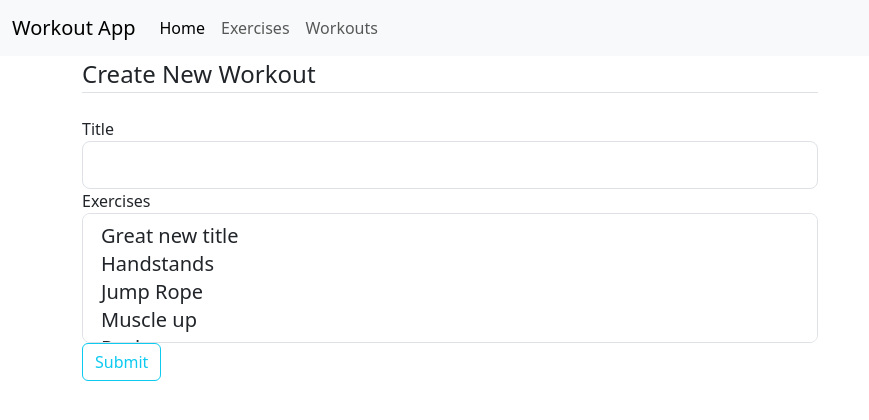
After one commit to vnikki13/workoutApp, a Flask app: page /workout/new in a window 1280 px wide. The commit adds this page. Shown: the top 420 px of the page, without its empty margins (0-869 px from the left). Run offline with Flask 3, Linux system fonts and the light colour scheme.

Commit message:
Add CRUD operations for workouts

```diff
--- a/workout_app/forms.py
+++ b/workout_app/forms.py
@@ -1,5 +1,5 @@
 from flask_wtf import FlaskForm
-from wtforms import StringField, SubmitField
+from wtforms import StringField, SubmitField, SelectMultipleField
 from wtforms.validators import DataRequired
 
 class ExerciseForm(FlaskForm):
@@ -17,3 +17,11 @@ class ExerciseForm(FlaskForm):
         'Equipment'
     )
     create = SubmitField('Submit')
+
+class WorkoutForm(FlaskForm):
+    title = StringField(
+        'Title',
+        validators=[DataRequired()]
+    )
+    exercises = SelectMultipleField('Exercises', coerce=int, validate_choice=False)
+    create = SubmitField('Submit')
--- a/workout_app/routes.py
+++ b/workout_app/routes.py
@@ -1,20 +1,70 @@
 from workout_app import app
 from workout_app import db
-from workout_app.models import Exercise
+from workout_app.models import Exercise, Workout
 from flask import flash, redirect, render_template, request, url_for
-from workout_app.forms import ExerciseForm
+from workout_app.forms import ExerciseForm, WorkoutForm
 
 @app.route("/")
 @app.route("/home")
 def home():
     return render_template("home.html")
 
+@app.route("/workouts", methods=['GET', 'POST'])
+def workouts():
+    workouts = db.session.execute(
+    db.select(Workout).order_by(Workout.title)).scalars()
+    return render_template("workouts.html", workouts=workouts)
+
+@app.route('/workout/new', methods=['GET', 'POST'])
+def new_workout():
+    form = WorkoutForm()
+    exercises = db.session.execute(
+        db.select(Exercise).order_by(Exercise.title)).scalars()
+    form.exercises.choices = [(exercise.id, exercise.title) for exercise in exercises]
+    if form.validate_on_submit():
+        exercises = [Exercise.query.get_or_404(exercise) for exercise in form.exercises.data]
+        db.session.add(Workout(
+            title=form.title.data,
+            exercises=exercises
+        ))
+        db.session.commit()
+        flash('Workout Created Successfully!', 'success')
+        return redirect(url_for('workouts'))
+    return render_template('create_workout.html', form=form, legend='Create New Workout')
+
+@app.route('/workout/<int:workout_id>/update', methods=['GET', 'POST'])
+def update_workout(workout_id):
+    workout = Workout.query.get_or_404(workout_id)
+    form = WorkoutForm()
+    print(form.exercises.data)
+
+    if request.method == 'GET':
+        exercises = db.session.execute(
+        db.select(Exercise).order_by(Exercise.title)).scalars()
+        form.title.data = workout.title
+        form.exercises.choices = [(exercise.id, exercise.title) for exercise in exercises]
+        return render_template('create_workout.html', form=form, legend='Update Workout')
+    elif form.validate_on_submit():
+        workout.title = form.title.data
+        workout.exercises = [Exercise.query.get_or_404(exercise) for exercise in form.exercises.data]
+        db.session.commit()
+        flash('Workout Updated!', 'success')
+        return redirect(url_for('workouts'))
+
+
+@app.route('/workout/<int:workout_id>/delete', methods=['POST'])
+def delete_workout(workout_id):
+    workout = Workout.query.get_or_404(workout_id)
+    db.session.delete(workout)
+    db.session.commit()
+    flash('Workout Deleted!', 'success')
+    return redirect(url_for('workouts'))
+
 @app.route("/exercises", methods=['GET', 'POST'])
 def exercises():
-    form = ExerciseForm()
     exercises = db.session.execute(
     db.select(Exercise).order_by(Exercise.title)).scalars()
-    return render_template("exercises.html", exercises=exercises, form=form)
+    return render_template("exercises.html", exercises=exercises)
 
 @app.route('/exercise/new', methods=['GET', 'POST'])
 def new_exercise():
@@ -30,7 +80,6 @@ def new_exercise():
         flash('Exercise Created Successfully!', 'success')
         return redirect(url_for('exercises'))
     return render_template('create_exercise.html', form=form, legend='Create New Exercise')
-
 
 @app.route('/exercise/<int:exercise_id>/update', methods=['GET', 'POST'])
 def update_exercise(exercise_id):
--- /dev/null
+++ b/workout_app/templates/create_workout.html
@@ -0,0 +1,41 @@
+{% extends "layout.html" %}
+{% block content %}
+<div class="content-section"></div>
+<!-- Create new workout -->
+<form method="POST" action="">
+    {{ form.hidden_tag() }}
+    <fieldset class="form-group">
+        <legend class="border-bottom mb-4">{{ legend }}</legend>
+        <div class="form-group">
+            {{ form.title.label(class="form-control-label") }}
+            {% if form.title.errors %}
+            {{ form.title(class="form-control form-control-lg is-invalid") }}
+            <div class="invalid-feedback">
+                {% for error in form.title.errors %}
+                <span>{{ error }}</span>
+                {% endfor %}
+            </div>
+            {% else %}
+            {{ form.title(class="form-control form-control-lg") }}
+            {% endif %}
+        </div>
+        <div class="form-group">
+            {{ form.exercises.label(class="form-control-label") }}
+            {% if form.exercises.errors %}
+            {{ form.exercises(class="form-control form-control-lg is-invalid") }}
+            <div class="invalid-feedback">
+                {% for error in form.exercises.errors %}
+                <span>{{ error }}</span>
+                {% endfor %}
+            </div>
+            {% else %}
+            {{ form.exercises(class="form-control form-control-lg") }}
+            {% endif %}
+        </div>
+    </fieldset>
+    <div class="form-group">
+        {{ form.create(class="btn btn-outline-info") }}
+    </div>
+</form>
+</div>
+{% endblock content %}
--- a/workout_app/templates/layout.html
+++ b/workout_app/templates/layout.html
@@ -4,11 +4,7 @@
     <link href="https://cdn.jsdelivr.net/npm/bootstrap@5.3.2/dist/css/bootstrap.min.css" rel="stylesheet"
         integrity="sha384-T3c6CoIi6uLrA9TneNEoa7RxnatzjcDSCmG1MXxSR1GAsXEV/Dwwykc2MPK8M2HN" crossorigin="anonymous">
     <meta name="viewport" content="width=device-width, initial-scale=1.0">
-    {% if title %}
-    <title>Exercise App - {{title}}</title>
-    {% else %}
-    <title>Exercise App</title>
-    {% endif %}
+    <title>Workout App</title>
 </head>
 <body>
     <header class="site-header">
@@ -27,6 +23,8 @@
                         <li class="nav-item">
                             <a class="nav-link" href="{{url_for('exercises') }}">Exercises</a>
                         </li>
+                        <li class="nav-item">
+                            <a class="nav-link" href="{{url_for('workouts') }}">Workouts</a>
                         </li>
                     </ul>
                 </div>
```
Also changed, not shown: workout_app/models.py (+29 -8 lines), workout_app/templates/workouts.html (added, +19 -0 lines), instance/project.db (deleted).
